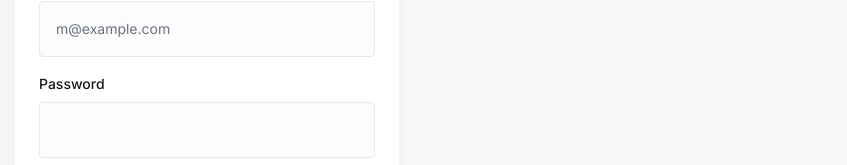
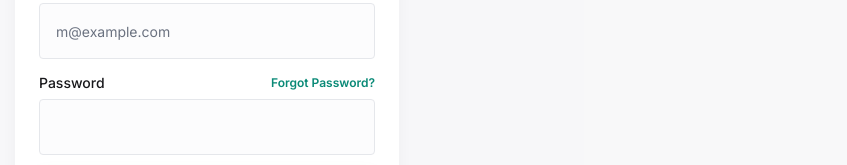
Before and after one commit to kautkarg/spruce-nep, a Next.js app: page /login in a window 1280 px wide. Shown: the part 367-532 px from the top of the page, without its empty margins (433-1280 px from the left). Built offline with nearby package versions, Linux system fonts and the light colour scheme; no server answers.

Commit message:
in login form I can't see the recovery option

```diff
--- a/src/app/login/page.tsx
+++ b/src/app/login/page.tsx
@@ -10,10 +10,11 @@ import { useToast } from '@/hooks/use-toast';
 import { zodResolver } from '@hookform/resolvers/zod';
 import { useForm } from 'react-hook-form';
 import { z } from 'zod';
-import { getAuth, signInWithPopup, GoogleAuthProvider, signInWithEmailAndPassword, createUserWithEmailAndPassword } from 'firebase/auth';
+import { getAuth, signInWithPopup, GoogleAuthProvider, signInWithEmailAndPassword, createUserWithEmailAndPassword, sendPasswordResetEmail } from 'firebase/auth';
 import { useRouter } from 'next/navigation';
 import { useUser } from '@/firebase';
 import { useEffect } from 'react';
+import Link from 'next/link';
 
 const formSchema = z.object({
   email: z.string().email({ message: 'Please enter a valid email.' }),
@@ -126,6 +127,32 @@ export default function LoginPage() {
     }
   }
 
+  const handlePasswordReset = async () => {
+    const email = form.getValues('email');
+    if (!email) {
+      toast({
+        variant: 'destructive',
+        title: 'Email required',
+        description: 'Please enter your email address to reset your password.',
+      });
+      return;
+    }
+
+    try {
+      await sendPasswordResetEmail(auth, email);
+      toast({
+        title: 'Password Reset Email Sent',
+        description: 'Check your inbox for a link to reset your password.',
+      });
+    } catch (error: any) {
+      toast({
+        variant: 'destructive',
+        title: 'Error sending reset email',
+        description: error.message,
+      });
+    }
+  };
+
 
   if (isUserLoading || user) {
     return (
@@ -173,7 +200,17 @@ export default function LoginPage() {
                   name="password"
                   render={({ field }) => (
                     <FormItem>
-                      <FormLabel>Password</FormLabel>
+                      <div className="flex items-center justify-between">
+                        <FormLabel>Password</FormLabel>
+                        <Button
+                          type="button"
+                          variant="link"
+                          className="p-0 h-auto text-xs"
+                          onClick={handlePasswordReset}
+                        >
+                          Forgot Password?
+                        </Button>
+                      </div>
                       <FormControl>
                         <Input type="password" {...field} />
                       </FormControl>
```
